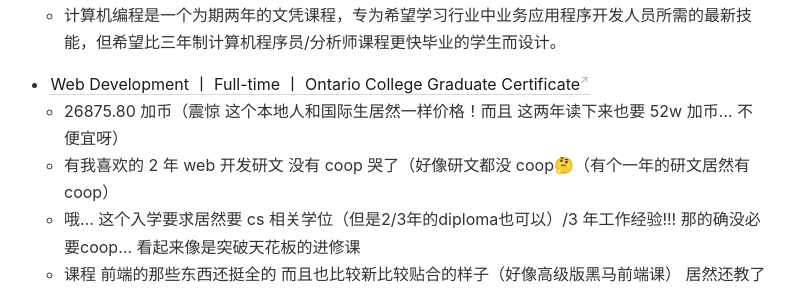
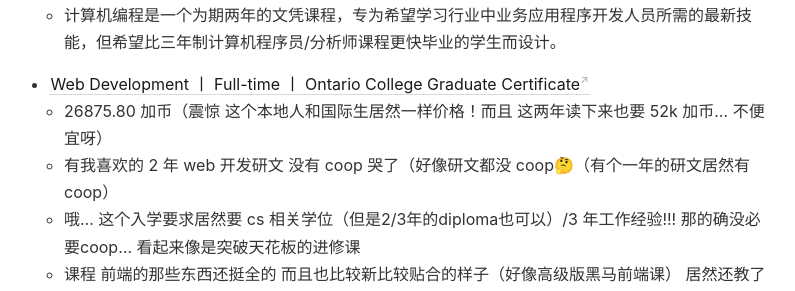
Before and after one commit to Gnblink0/InfoSharingCan, a Jekyll site: the page built from _notes/college.md, in a window 1280 px wide and 900 px high, scrolled down 8094 px. Shown: the part 159-450 px from the top of the window, without its empty margins (102-897 px from the left). Built offline with Jekyll 4.4.1, drawn with Linux system fonts in a browser that asks for light colours.

Commit message:
Update college.md

```diff
--- a/_notes/college.md
+++ b/_notes/college.md
@@ -241,7 +241,7 @@ Windsor: St.Clair
 	- 计算机编程是一个为期两年的文凭课程，专为希望学习行业中业务应用程序开发人员所需的最新技能，但希望比三年制计算机程序员/分析师课程更快毕业的学生而设计。
 
 - [Web Development 丨 Full-time 丨 Ontario College Graduate Certificate](https://www.conestogac.on.ca/fulltime/web-development)
-	- 26875.80 加币（震惊 这个本地人和国际生居然一样价格！而且 这两年读下来也要 52w 加币... 不便宜呀）
+	- 26875.80 加币（震惊 这个本地人和国际生居然一样价格！而且 这两年读下来也要 52k 加币... 不便宜呀）
 	- 有我喜欢的 2 年 web 开发研文 没有 coop 哭了（好像研文都没 coop🤔（有个一年的研文居然有coop）
 	- 哦... 这个入学要求居然要 cs 相关学位（但是2/3年的diploma也可以）/3 年工作经验!!! 那的确没必要coop... 看起来像是突破天花板的进修课
 	- 课程 前端的那些东西还挺全的 而且也比较新比较贴合的样子（好像高级版黑马前端课） 居然还教了mysql 但总体来说好像不值得花5w加币来读两年的样子捏...
```
